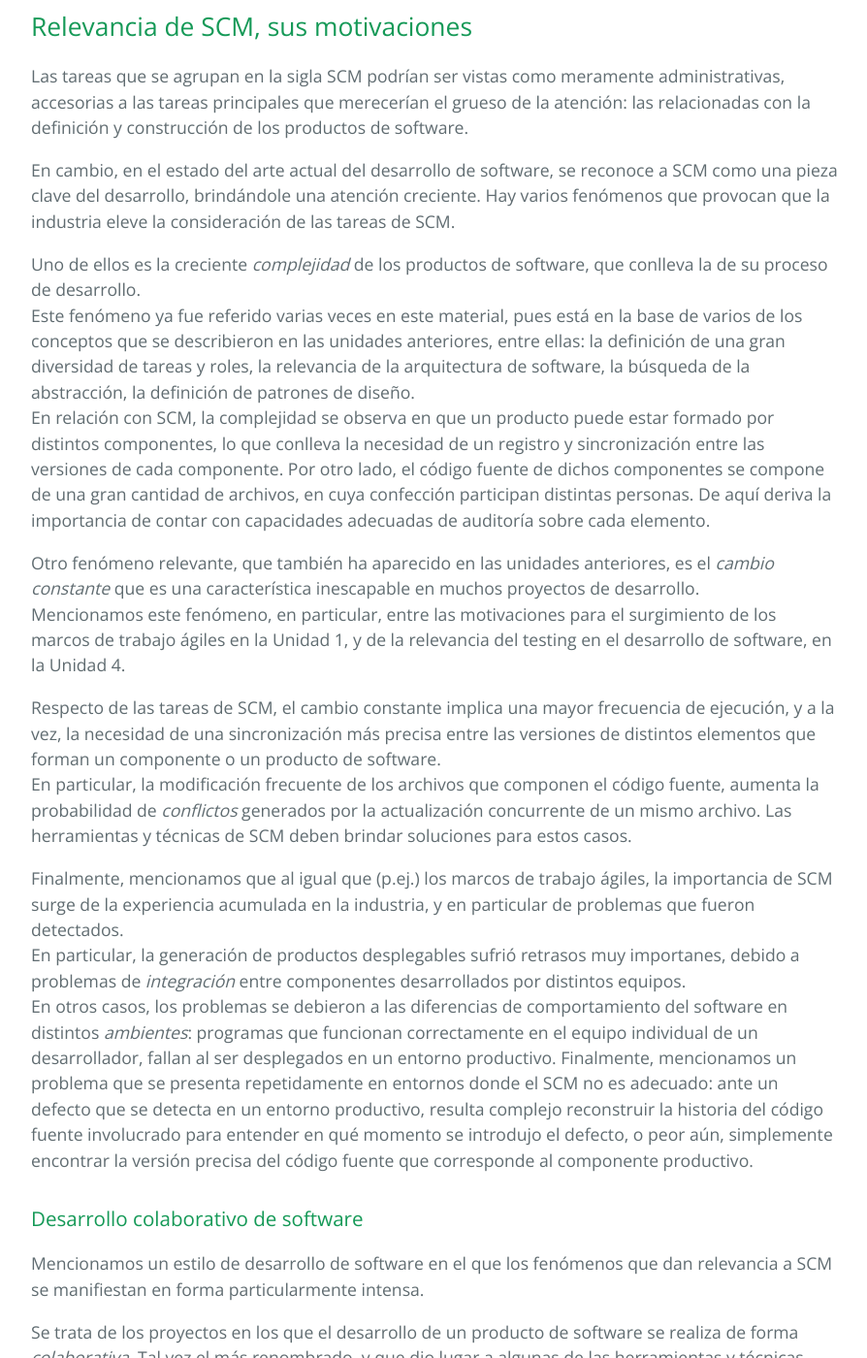
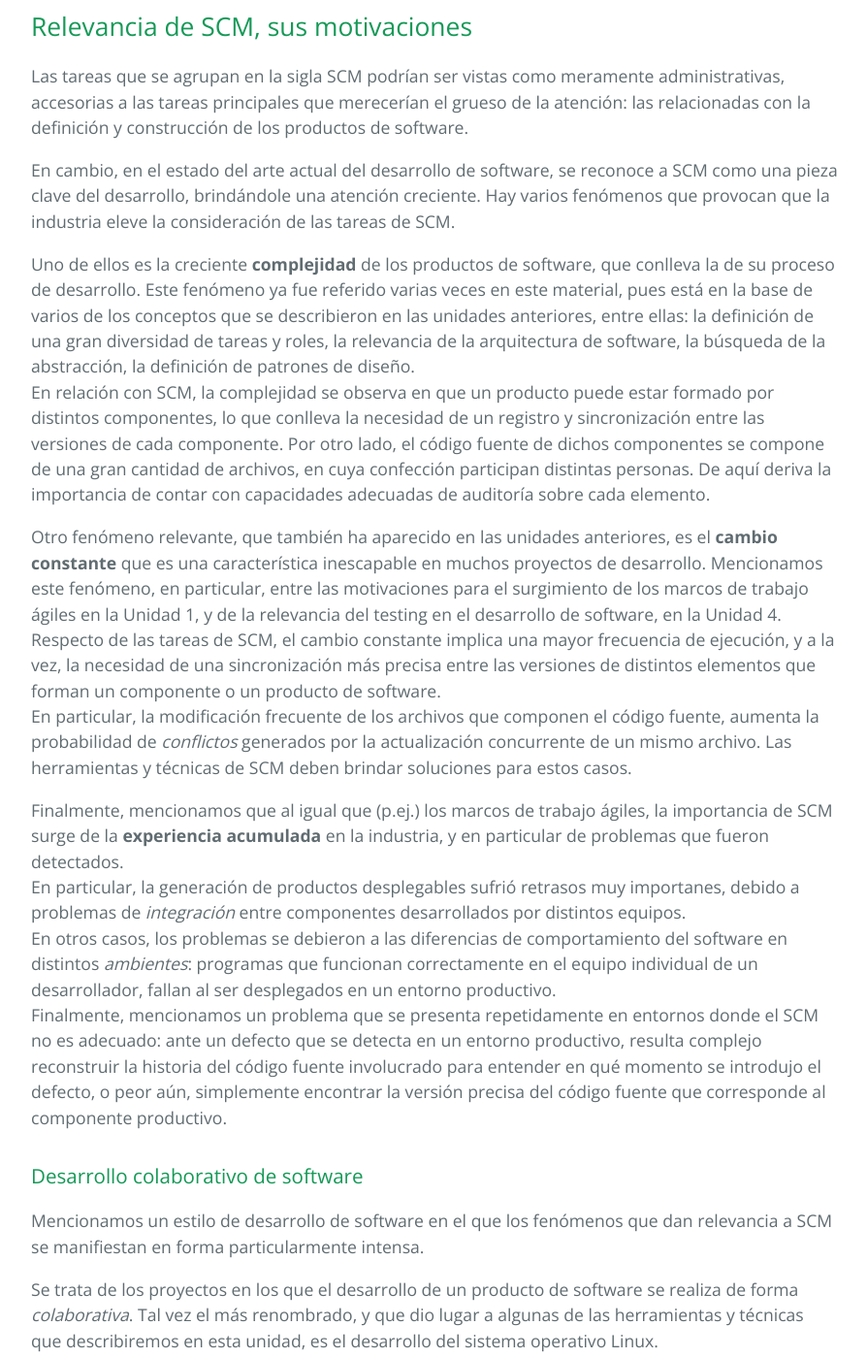
Before and after one commit to clombardi/design-thinking, a Jekyll site: the page built from scm-git/scm-intro.md, in a window 1280 px wide and 1400 px high, scrolled down 577 px. Shown: the whole window at 97% size, without its empty margins (192-1086 px from the left). Built offline with Jekyll 4.4.1, drawn with Linux system fonts in a browser that asks for light colours; our own code applies the rules of GitHub Pages for plain Markdown files; some of the changed text lies outside the part shown.

```diff
--- a/scm-git/scm-intro.md
+++ b/scm-git/scm-intro.md
@@ -17,17 +17,16 @@ Las tareas que se agrupan en la sigla SCM podrían ser vistas como meramente adm
 En cambio, en el estado del arte actual del desarrollo de software, se reconoce a SCM como una pieza clave del desarrollo, brindándole una atención creciente.
 Hay varios fenómenos que provocan que la industria eleve la consideración de las tareas de SCM.
 
-Uno de ellos es la creciente _complejidad_ de los productos de software, que conlleva la de su proceso de desarrollo.
+Uno de ellos es la creciente **complejidad** de los productos de software, que conlleva la de su proceso de desarrollo.
 Este fenómeno ya fue referido varias veces en este material, pues está en la base de varios de los conceptos que se describieron en las unidades anteriores, entre ellas: la definición de una gran diversidad de tareas y roles, la relevancia de la arquitectura de software, la búsqueda de la abstracción, la definición de patrones de diseño.
 En relación con SCM, la complejidad se observa en que un producto puede estar formado por distintos componentes, lo que conlleva la necesidad de un registro y sincronización entre las versiones de cada componente. Por otro lado, el código fuente de dichos componentes se compone de una gran cantidad de archivos, en cuya confección participan distintas personas. De aquí deriva la importancia de contar con capacidades adecuadas de auditoría sobre cada elemento.
 
-Otro fenómeno relevante, que también ha aparecido en las unidades anteriores, es el _cambio constante_ que es una característica inescapable en muchos proyectos de desarrollo.
+Otro fenómeno relevante, que también ha aparecido en las unidades anteriores, es el **cambio constante** que es una característica inescapable en muchos proyectos de desarrollo.
 Mencionamos este fenómeno, en particular, entre las motivaciones para el surgimiento de los marcos de trabajo ágiles en la Unidad 1, y de la relevancia del testing en el desarrollo de software, en la Unidad 4.
-
 Respecto de las tareas de SCM, el cambio constante implica una mayor frecuencia de ejecución, y a la vez, la necesidad de una sincronización más precisa entre las versiones de distintos elementos que forman un componente o un producto de software.
 En particular, la modificación frecuente de los archivos que componen el código fuente, aumenta la probabilidad de _conflictos_ generados por la actualización concurrente de un mismo archivo. Las herramientas y técnicas de SCM deben brindar soluciones para estos casos.
 
-Finalmente, mencionamos que al igual que (p.ej.) los marcos de trabajo ágiles, la importancia de SCM surge de la experiencia acumulada en la industria, y en particular de problemas que fueron detectados.
+Finalmente, mencionamos que al igual que (p.ej.) los marcos de trabajo ágiles, la importancia de SCM surge de la **experiencia acumulada** en la industria, y en particular de problemas que fueron detectados.
 En particular, la generación de productos desplegables sufrió retrasos muy importanes, debido a problemas de _integración_ entre componentes desarrollados por distintos equipos.
 En otros casos, los problemas se debieron a las diferencias de comportamiento del software en distintos _ambientes_: programas que funcionan correctamente en el equipo individual de un desarrollador, fallan al ser desplegados en un entorno productivo.
 Finalmente, mencionamos un problema que se presenta repetidamente en entornos donde el SCM no es adecuado: ante un defecto que se detecta en un entorno productivo, resulta complejo reconstruir la historia del código fuente involucrado para entender en qué momento se introdujo el defecto, o peor aún,
```
Also changed, not shown: other parts of scm-git/scm-intro.md (+8 -3 lines).
